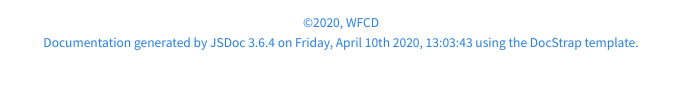
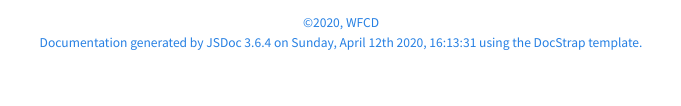
Before and after one commit to WFCD/worldstate-emitter, a website: page docs/RSS.html in a window 1280 px wide. Shown: the part 502-608 px from the top of the page, 299-980 px from the left. Drawn offline with Linux system fonts and the light colour scheme.

Commit message:
chore(automated): Docs Update 82 [ci skip]

```diff
--- a/docs/RSS.html
+++ b/docs/RSS.html
@@ -295,7 +295,7 @@
 <span class="jsdoc-message">
 	Documentation generated by <a href="https://github.com/jsdoc3/jsdoc">JSDoc 3.6.4</a>
 
-		on Friday, April 10th 2020, 13:03:43
+		on Sunday, April 12th 2020, 16:13:31
 
 	using the <a href="https://github.com/docstrap/docstrap">DocStrap template</a>.
 </span>
```
Also changed, not shown: docs/TwitterCache.html (+1 -1 lines), docs/WSCache.html (+1 -1 lines), docs/Worldstate.html (+1 -1 lines), docs/classes.list.html (+1 -1 lines), docs/global.html (+1 -1 lines), docs/handlers_RSS.js.html (+1 -1 lines), docs/handlers_Twitter.js.html (+1 -1 lines), docs/handlers_Worldstate.js.html (+1 -1 lines), docs/index.html (+1 -1 lines), docs/utilities_WSCache.js.html (+1 -1 lines), docs/utilities_index.js.html (+1 -1 lines).
